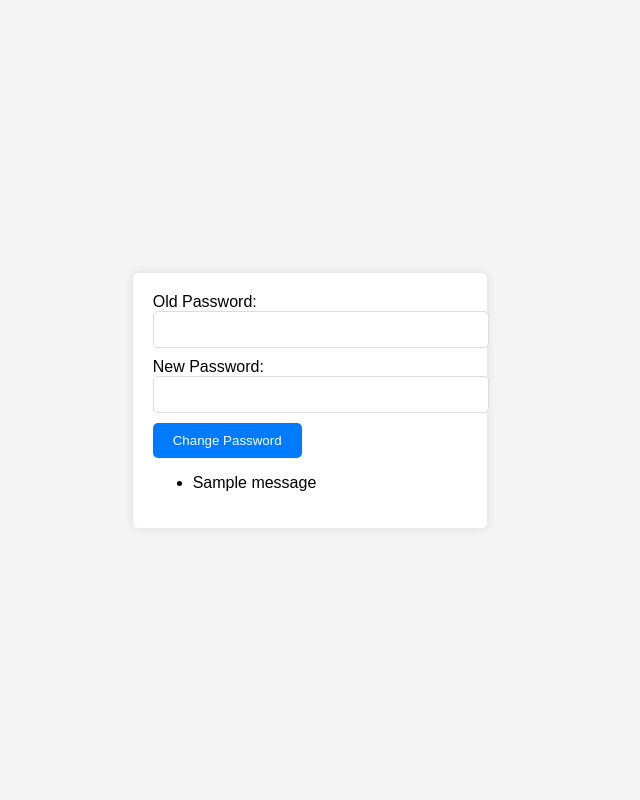
After one commit to christianscorpan/e-Book-store---DIS, a Flask app: page /change_password in a window 1280 px wide. The commit adds this page. Shown: the whole page, without its empty margins (330-970 px from the left). Run offline with Flask 3, Linux system fonts and the light colour scheme; the visitor is signed in with stand-in values (Sample User, id 1); tables that the repository leaves empty hold one stand-in row (values such as "Sample post"); one stand-in notice (Sample message) is shown.

Commit message:
changing pass option + extra sec

```diff
--- a/app.py
+++ b/app.py
@@ -1,9 +1,10 @@
 from flask import Flask, render_template, request, redirect, url_for, session, flash
 import sqlite3
 import re
+from functools import wraps
 
 app = Flask(__name__)
-app.secret_key = 'your_secret_key'  # Needed for session management
+app.secret_key = 'your_secret_key' # Needed for session management
 
 def get_db_connection():
     conn = sqlite3.connect('books.db')
@@ -23,13 +24,7 @@ def init_db():
     conn.commit()
     conn.close()
 
-# Add a specific username and password to the database for demonstration
-def add_default_user():
-    conn = get_db_connection()
-    conn.execute('DELETE FROM USERS')  # Clear existing users for this example
-    conn.execute('INSERT INTO USERS (username, password) VALUES (?, ?)', ('test', '123'))
-    conn.commit()
-    conn.close()
+
 
 def get_unique_categories():
     conn = get_db_connection()
@@ -40,6 +35,15 @@ def get_unique_categories():
         category_list = category['category'].split(', ')
         unique_categories.update(category_list)
     return sorted(unique_categories)
+
+# Decorator to check if the user is logged in
+def login_required(f):
+    @wraps(f)
+    def decorated_function(*args, **kwargs):
+        if 'username' not in session:
+            return redirect(url_for('index'))
+        return f(*args, **kwargs)
+    return decorated_function
 
 @app.route('/')
 def index():
@@ -60,19 +64,41 @@ def login():
         return render_template('index.html', error='Invalid username or password', categories=get_unique_categories())
 
 @app.route('/store')
+@login_required
 def store():
-    if 'username' in session:
-        categories = get_unique_categories()
-        return render_template('store.html', categories=categories)
-    else:
-        return redirect(url_for('index'))
+    categories = get_unique_categories()
+    return render_template('store.html', categories=categories)
 
 @app.route('/logout')
+@login_required
 def logout():
     session.pop('username', None)
     return redirect(url_for('index'))
 
+@app.route('/change_password', methods=['GET', 'POST'])
+@login_required
+def change_password():
+    if request.method == 'POST':
+        old_password = request.form['old_password']
+        new_password = request.form['new_password']
+
+        conn = get_db_connection()
+        user = conn.execute('SELECT * FROM USERS WHERE username = ? AND password = ?', (session['username'], old_password)).fetchone()
+
+        if user:
+            conn.execute('UPDATE USERS SET password = ? WHERE username = ?', (new_password, session['username']))
+            conn.commit()
+            conn.close()
+            flash('Password changed successfully.')
+        else:
+            flash('Old password is incorrect.')
+
+        return redirect(url_for('change_password'))
+
+    return render_template('change_password.html')
+
 @app.route('/books')
+@login_required
 def books_list():
     conn = get_db_connection()
     books = conn.execute('SELECT id, title FROM books').fetchall()
@@ -80,6 +106,7 @@ def books_list():
     return render_template('books.html', titles=books)
 
 @app.route('/book/<int:book_id>')
+@login_required
 def book_details(book_id):
     conn = get_db_connection()
     book = conn.execute('SELECT * FROM books WHERE id = ?', (book_id,)).fetchone()
@@ -87,15 +114,18 @@ def book_details(book_id):
     return render_template('book_details.html', book=book)
 
 @app.route('/search')
+@login_required
 def search():
     query = request.args.get('query', '')
     min_price = request.args.get('min_price', '0')
     max_price = request.args.get('max_price', '999999999')
     selected_category = request.args.get('category', '')
+
     conn = get_db_connection()
     books = conn.execute('SELECT id, title, price, category FROM books').fetchall()
     categories = get_unique_categories()
     conn.close()
+
     # Filter books based on search query using regex
     filtered_books = [book for book in books if re.search(query, book['title'], re.IGNORECASE)]
     # Filter books based on price range
@@ -105,9 +135,11 @@ def search():
         filtered_books = [book for book in filtered_books if selected_category in book['category'].split(', ')]
     else:
         selected_category = 'All Genres'
+
     return render_template('books.html', titles=[(book['id'], book['title']) for book in filtered_books], categories=categories, selected_category=selected_category, min_price=min_price, max_price=max_price, query=query)
 
 @app.route('/add_to_cart/<int:book_id>', methods=['POST'])
+@login_required
 def add_to_cart(book_id):
     cart = session.get('cart', [])
     cart.append(book_id)
@@ -115,6 +147,7 @@ def add_to_cart(book_id):
     return redirect(url_for('book_details', book_id=book_id))
 
 @app.route('/cart')
+@login_required
 def view_cart():
     cart = session.get('cart', [])
     if len(cart) == 0:
@@ -127,19 +160,20 @@ def view_cart():
     return render_template('cart.html', cart_books=cart_books, total_price=total_price)
 
 @app.route('/remove_from_cart/<int:book_id>', methods=['POST'])
+@login_required
 def remove_from_cart(book_id):
     cart = session.get('cart', [])
     if book_id in cart:
         cart.remove(book_id)
-        session['cart'] = cart
+    session['cart'] = cart
     return redirect(url_for('view_cart'))
 
 @app.route('/clear_cart', methods=['POST'])
+@login_required
 def clear_cart():
     session.pop('cart', None)
     return redirect(url_for('view_cart'))
 
 if __name__ == '__main__':
     init_db()
-    add_default_user()  # Ensure there is one specific user for this example
     app.run(debug=True)
--- /dev/null
+++ b/templates/change_password.html
@@ -0,0 +1,69 @@
+<!DOCTYPE html>
+<html lang="en">
+<head>
+    <meta charset="UTF-8">
+    <meta name="viewport" content="width=device-width, initial-scale=1.0">
+    <title>Change Password</title>
+    <style>
+        body, html {
+            height: 100%;
+            margin: 0;
+            display: flex;
+            justify-content: center;
+            align-items: center;
+            font-family: Arial, sans-serif;
+            background-color: #f4f4f4;
+        }
+        .form-container {
+            background-color: white;
+            padding: 20px;
+            border-radius: 5px;
+            box-shadow: 0px 0px 10px 0px rgba(0, 0, 0, 0.1);
+        }
+        .form-container input[type="password"] {
+            padding: 10px;
+            width: 100%;
+            margin-bottom: 10px;
+            border: 1px solid #ddd;
+            border-radius: 5px;
+        }
+        .form-container input[type="submit"] {
+            padding: 10px 20px;
+            border: none;
+            border-radius: 5px;
+            background-color: #007bff;
+            color: white;
+            cursor: pointer;
+        }
+        .form-container input[type="submit"]:hover {
+            background-color: #0056b3;
+        }
+    </style>
+</head>
+<body>
+    <div class="form-container">
+        <form method="POST" action="{{ url_for('change_password') }}">
+            <div>
+                <label for="old_password">Old Password:</label>
+                <input type="password" id="old_password" name="old_password" required>
+            </div>
+            <div>
+                <label for="new_password">New Password:</label>
+                <input type="password" id="new_password" name="new_password" required>
+            </div>
+            <div>
+                <input type="submit" value="Change Password">
+            </div>
+        </form>
+        {% with messages = get_flashed_messages() %}
+          {% if messages %}
+            <ul>
+            {% for message in messages %}
+              <li>{{ message }}</li>
+            {% endfor %}
+            </ul>
+          {% endif %}
+        {% endwith %}
+    </div>
+</body>
+</html>
```
Also changed, not shown: import_csv.py (+9 -0 lines), templates/store.html (+36 -2 lines).
